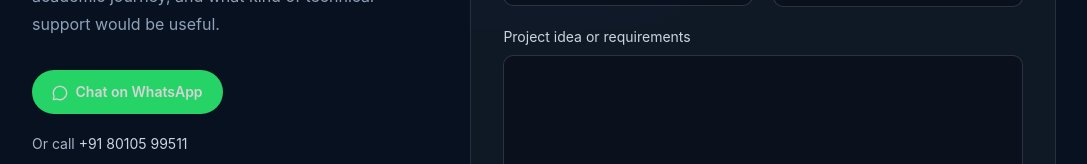
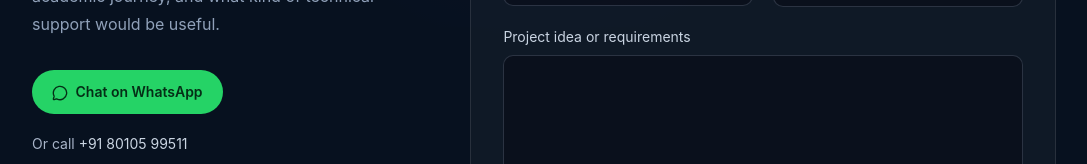
Before and after one commit to darshan-stack/Projectforge.ai, a Next.js app: page /contact in a window 1280 px wide. Shown: the part 324-488 px from the top of the page, without its empty margins (96-1183 px from the left). Built offline with nearby package versions, Linux system fonts and the light colour scheme.

Commit message:
Fix CTA text contrast across dark and light themes

```diff
--- a/app/globals.css
+++ b/app/globals.css
@@ -452,3 +452,27 @@ html.light .theme-surface .text-slate-400 { color: #5d6b83 !important; }
     transition: none !important;
   }
 }
+
+
+/* Action-label contrast fixes for utility classes used by the existing markup. */
+a.bg-white,
+button.bg-white,
+.bg-white.text-slate-950,
+.bg-white .text-slate-950 { color: #101629 !important; }
+
+[class~="bg-[#25D366]"],
+[class~="bg-[#25D366]"] .text-slate-950 {
+  background-color: #25d366 !important;
+  color: #052e16 !important;
+}
+
+html.light a.bg-white,
+html.light button.bg-white,
+html.light .bg-white.text-slate-950,
+html.light .bg-white .text-slate-950 { color: #101629 !important; }
+
+html.light [class~="bg-[#25D366]"],
+html.light [class~="bg-[#25D366]"] .text-slate-950 { color: #052e16 !important; }
+
+html.light [class~="bg-[#315efb]"] .text-white,
+html.light [class~="bg-[#315efb]"].text-white { color: #fff !important; }
```
